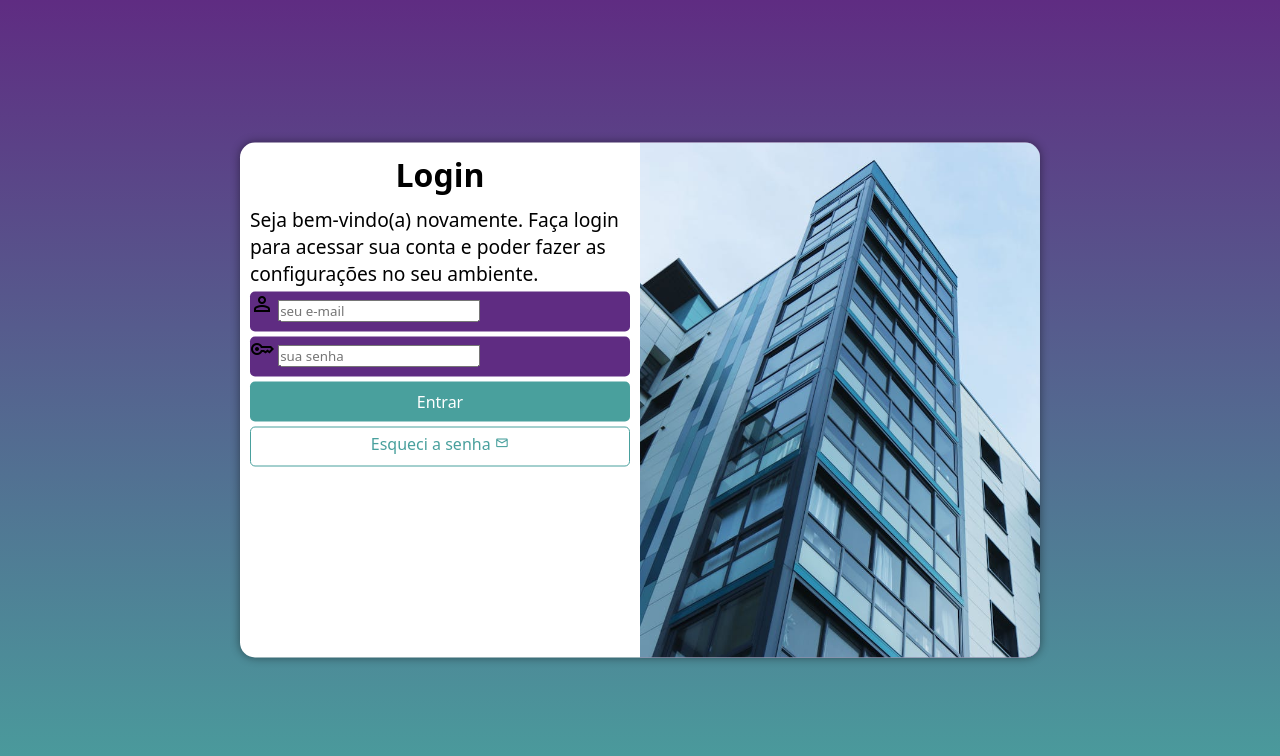
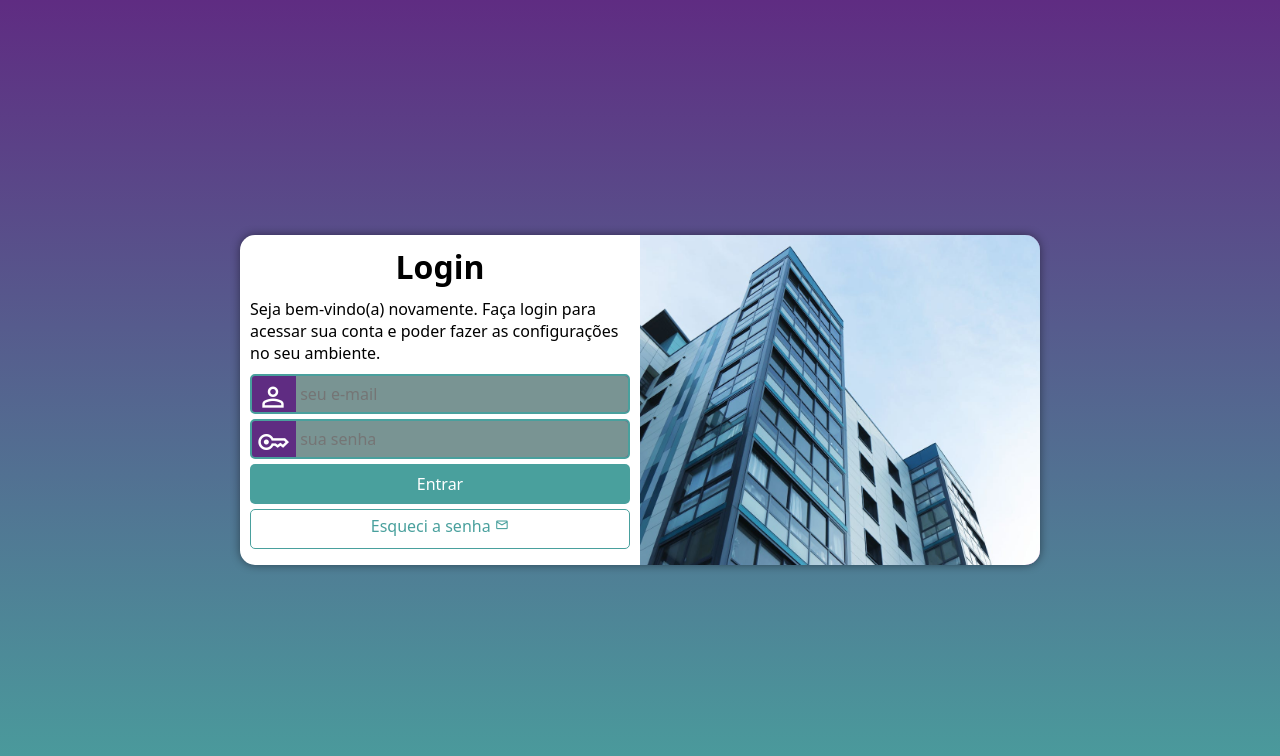
Before and after one commit to DeboraELima/projeto-login, a plain HTML site: page index.html in a window 1280 px wide. Drawn offline with nearby package versions, Linux system fonts and the light colour scheme.

Commit message:
finalização do projeto login

```diff
--- a/estilos/media-query.css
+++ b/estilos/media-query.css
@@ -7,6 +7,7 @@
     }
     section#login{
         width: 90vw;
+        height: 280px;
     }
 
     section#login> div#imagem{
@@ -19,6 +20,9 @@
         float: right;
         width: 70%;
     }
+    div#formulario>p{
+        margin: 10px 0px;
+    }
 }
 
 @media screen and (min-width: 992px)
@@ -28,6 +32,7 @@
     }
     section#login{
         width: 800px;
+        height: 330px;
     }
 
     section#login> div#imagem{
@@ -44,6 +49,7 @@
         font-size: 2em;
     }
     div#formulario>p{
-        font-size: 1.2em;
+        font-size: 1em;
+        margin: 10px 0px;
     }
 }
--- a/estilos/style.css
+++ b/estilos/style.css
@@ -28,7 +28,6 @@ section#login{
     position:absolute;
     left: 50%;
     top: 50%;
-    transform: translate(-50%, -50%);
     background-color: white;
     width: 250px;
     height: 515px;
@@ -37,6 +36,7 @@ section#login{
     overflow: hidden;
     transition: width 0.3s, height 0.3s;
     transition-timing-function: ease;
+    transform: translate(-50%, -50%);
 }
 section#login > div#imagem{
     display: block;
@@ -62,9 +62,29 @@ form>div.campo{
     display: block;
     border-radius: 5px;
     margin: 5px 0px;
+    border: 2px solid #49a09d;
 }
 form>div.campo>label{
     display: none;
+}
+div.campo>span{
+    color: white;
+    font-size: 2em;
+    width: 40px;
+    padding: 5px;
+}
+div.campo>input{
+    background-color: #799493;
+    font-size: 1em;
+    width: calc(100% - 44.4px);
+    height: 100%;
+    border-radius: 0px 3px 3px 0px;
+    border: 0px;
+    padding: 4px;
+    transform: translateY(-13px);
+}
+div.campo>input:focus-within{
+    background-color: white;
 }
 form>input[type=submit]{
     display: block;
```
